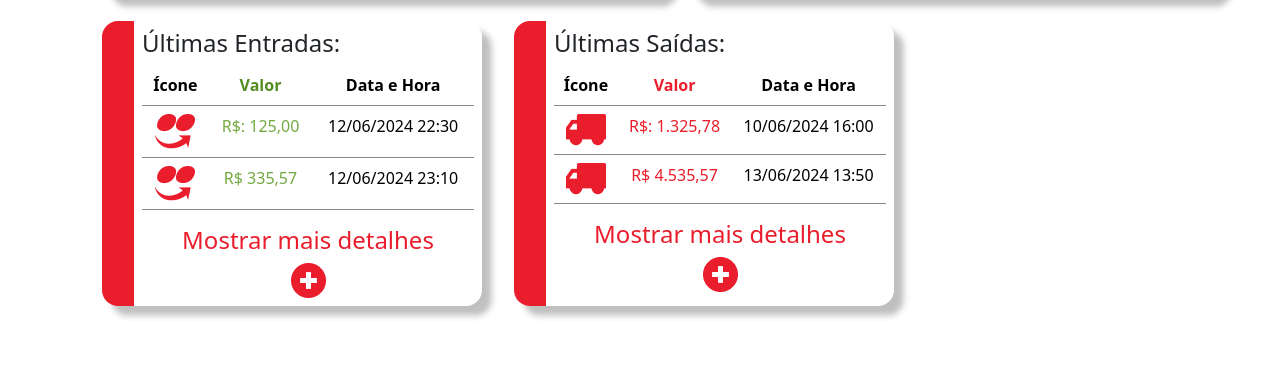
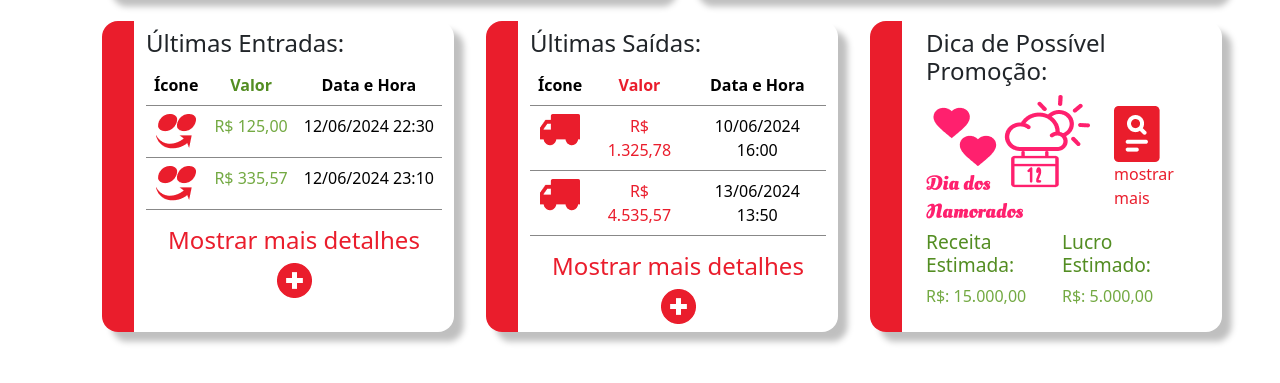
Before and after one commit to johnatans2/iFinance, a plain HTML site: page assets/index.html in a window 1280 px wide. Shown: the part 405-788 px from the top of the page. Drawn offline with nearby package versions, Linux system fonts and the light colour scheme.

Commit message:
Tela index quaaase pronta

```diff
--- a/assets/index.html
+++ b/assets/index.html
@@ -106,7 +106,7 @@
                 </section>
             </section>
             <section class="row mt-4">
-                <section class="col-sm-12 col-lg-4 border-component p-2">
+                <section class="col-sm-12 col-lg border-component py-2">
                     <h1 class="topico">Últimas Entradas:</h1>
                     <table class="table table-hover" style="border-color:#888">
                         <thead class="text-center">
@@ -119,7 +119,7 @@
                         <tbody class="text-center">
                             <tr>
                                 <td><img src="images/utilizaveis/icones/icone-ifood.png" alt="Ícone iFood"></td>
-                                <td style="color:var(--verde-claro)">R$: 125,00</td>
+                                <td style="color:var(--verde-claro)">R$ 125,00</td>
                                 <td>12/06/2024 22:30</td>
                             </tr>
                             <tr>
@@ -134,7 +134,7 @@
                         <a href="#" class="text-center"><img src="images/utilizaveis/icones/icone-de-mais.png" alt="Ícone de Somar"></a>
                     </div>
                 </section>
-                <section class="col-sm-12 col-lg-4 border-component p-2">
+                <section class="col-sm-12 col-lg border-component py-2">
                     <h1 class="topico">Últimas Saídas:</h1>
                     <table class="table table-hover" style="border-color:#888">
                         <thead class="text-center">
@@ -147,7 +147,7 @@
                         <tbody class="text-center">
                             <tr>
                                 <td><img src="images/utilizaveis/icones/icone-caminhao.png" alt="Ícone iFood"></td>
-                                    <td style="color:var(--cor-principal)">R$: 1.325,78</td>
+                                <td style="color:var(--cor-principal)">R$ 1.325,78</td>
                                 <td>10/06/2024 16:00</td>
                             </tr>
                             <tr>
@@ -162,6 +162,26 @@
                         <a href="#" class="text-center"><img src="images/utilizaveis/icones/icone-de-mais.png" alt="Ícone de Somar"></a>
                     </div>
                 </section>
+                <section class="row col-sm-12 col-lg border-component py-2 align-items-start">
+                    <h1 class="topico col-12">Dica de Possível Promoção:</h1>
+                    <div class="row align-items-center">
+                        <img src="images/utilizaveis/icones/icone-promocao.png" alt="Ícone de Promoção dos Dias dos Namorados" class="col">
+                        <div class="col">
+                            <a href="#" class="d-inline-block"><img src="images/utilizaveis/icones/icone-mostrarmais.png" alt="Ícone de Mostrar Mais"></a>
+                            <br>
+                            <a href="#" class="despesa d-block" style="text-decoration:none;">mostrar mais</a>
+                        </div>
+                    </div>
+                    <div class="row col-12 mt-2">
+                        <div class="col">
+                            <h2 class="topico1 receita-topico">Receita Estimada:</h2>
+                            <p class="topico2 receita-valor">R$: 15.000,00</p>
+                        </div>
+                        <div class="col">
+                            <h2 class="topico1 receita-topico">Lucro Estimado:</h2>
+                            <p class="topico2 receita-valor">R$: 5.000,00</p>
+                        </div>
+                    </div>
                 </section>
             </section>
         </main>
```
Also changed, not shown: assets/images/utilizaveis/icones/icone-mostrarmais.png (added), assets/images/utilizaveis/icones/icone-promocao.png (added). Lines whose indentation alone changed are shown as unchanged.
